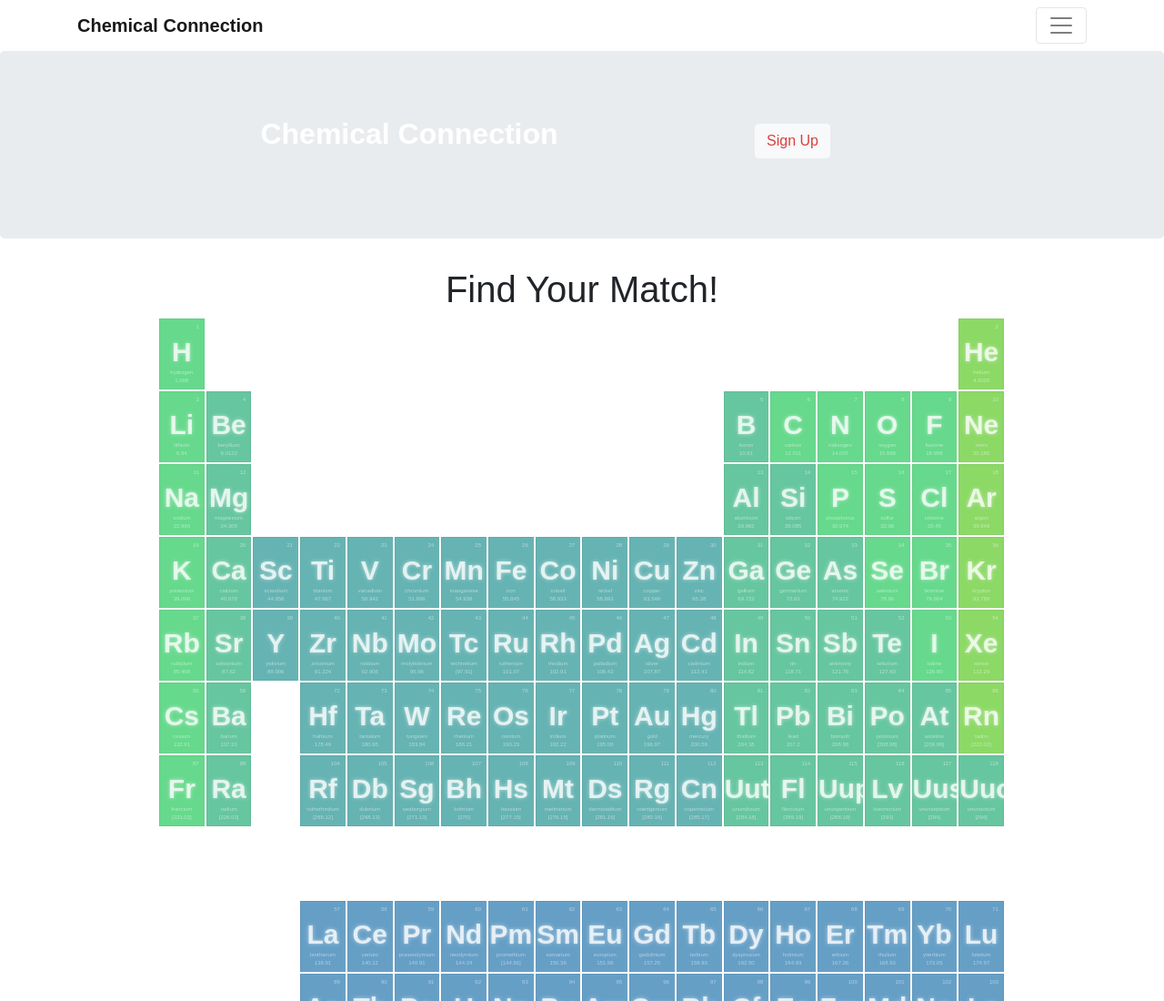
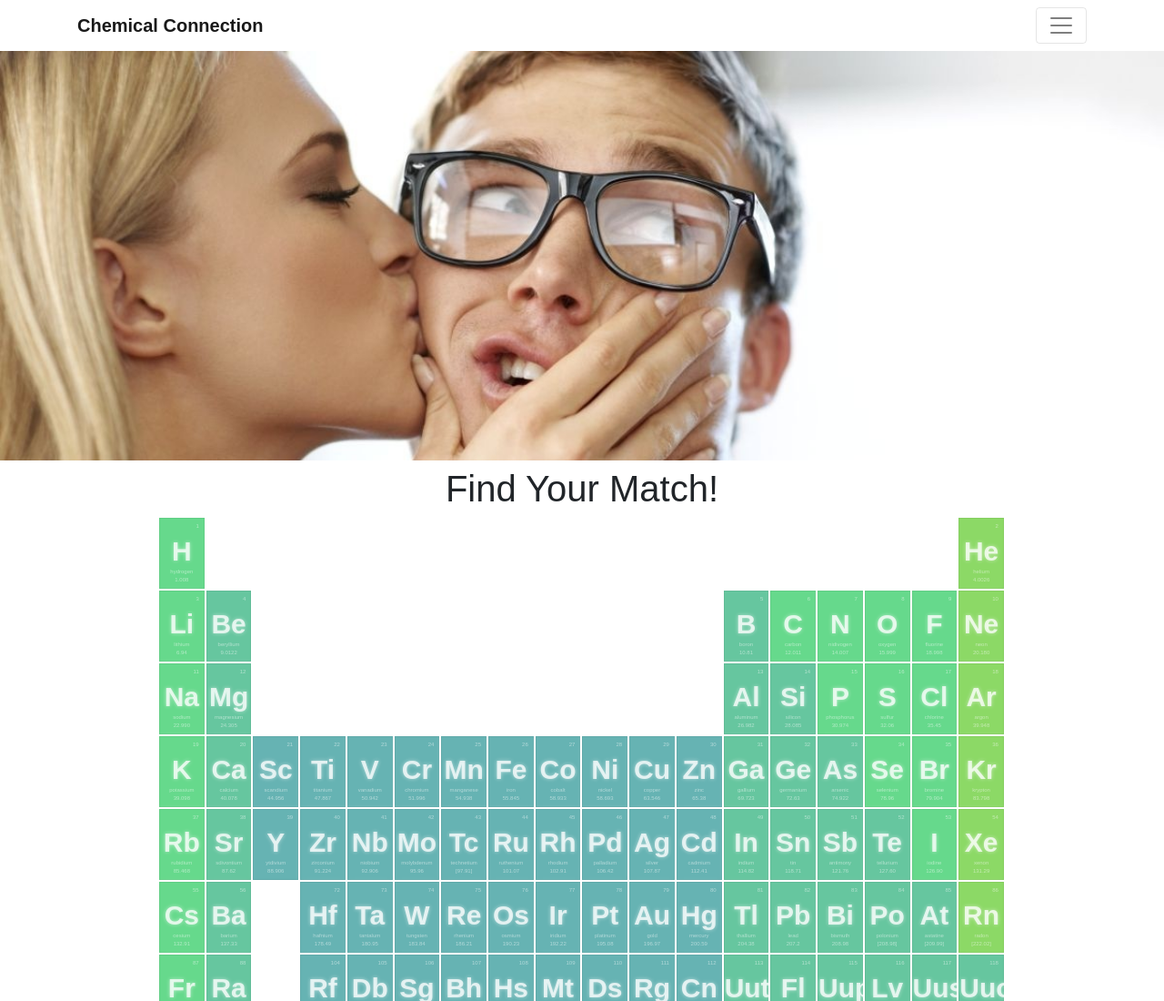
Before and after one commit to Tomwolverine/chemical-connection, a website: page index.html in a window 1280 px wide. Shown: the top 1100 px of the page at 91% size. Drawn offline with nearby package versions, Linux system fonts and the light colour scheme.

Commit message:
Updated hero background.

```diff
--- a/css/styles.css
+++ b/css/styles.css
@@ -1,8 +1,25 @@
-.jumbotron {
-  background: linear-gradient(rgba(167, 238, 183, 0.45), #1177fd 63), url(header.jpg);
+/* .jumbotron {
+  background: linear-gradient(rgba(167, 238, 183, 0.45), #1177fd 63), url("header.jpg");
   background-repeat: no-repeat;
   background-attachment: fixed;
   color: white !important;
+} */
+
+.hero {
+  height: 450px;
+  display: inline-flex;
+  justify-content: center;
+  align-items: center;
+  text-align: center;
+  color: white;
+  background-image: url("/css/header.jpg");
+  background-size: 100%;
+  background-position: center top;
+  background-repeat: no-repeat;
+  background-attachment: fixed;
+  width: 100vw;
+  padding-left: 0px !important;
+  padding-right: 0px !important;
 }
 
 #periodic {
--- a/index.html
+++ b/index.html
@@ -4,20 +4,15 @@
 <head>
   <title>Chemical Connection</title>
   <meta charset="UTF-8">
-
-
   <link rel="stylesheet" href="https://stackpath.bootstrapcdn.com/bootstrap/4.1.1/css/bootstrap.min.css" integrity="sha384-WskhaSGFgHYWDcbwN70/dfYBj47jz9qbsMId/iRN3ewGhXQFZCSftd1LZCfmhktB"
     crossorigin="anonymous">
   <link rel="stylesheet" href="/css/styles.css">
+</head>
 
-
-</head>
 <header>
-
   <div class="navbar navbar-light box-shadow transparent" id="nav1">
     <div class="container d-flex justify-content-between">
       <a href="media.html" class="navbar-brand d-flex align-items-center">
-
         <strong>Chemical Connection</strong>
       </a>
       <button class="navbar-toggler collapsed" type="button" data-toggle="collapse" data-target="#navbarHeader" aria-controls="navbarHeader"
@@ -29,9 +24,8 @@
 </header>
 
 <body>
-
-  <section class="jumbotron text-center">
-    <div class="container">
+  <section class="hero text-center">
+    <!-- <div class="container">
       <h5 class="jumbotron-heading"></h5>
       <div class="row">
         <div class="about col-8">
@@ -40,13 +34,10 @@
           </h2>
           <h3 class="artist"></h3>
         </div>
-
-
         <p>
           <a href="#" class="btn btn-light my-2" style="color: rgb(219, 63, 63)">Sign Up</a>
-
         </p>
-      </div>
+      </div> -->
   </section>
 
   <div class="container" id="periodic">
@@ -1062,11 +1053,6 @@
       <div style="clear: both;"></div>
     </div>
   </div>
-
-
-
-
-
   <script src="https://code.jquery.com/jquery-3.3.1.slim.min.js" integrity="sha384-q8i/X+965DzO0rT7abK41JStQIAqVgRVzpbzo5smXKp4YfRvH+8abtTE1Pi6jizo"
     crossorigin="anonymous"></script>
   <script src="https://cdnjs.cloudflare.com/ajax/libs/popper.js/1.14.3/umd/popper.min.js" integrity="sha384-ZMP7rVo3mIykV+2+9J3UJ46jBk0WLaUAdn689aCwoqbBJiSnjAK/l8WvCWPIPm49"
```
